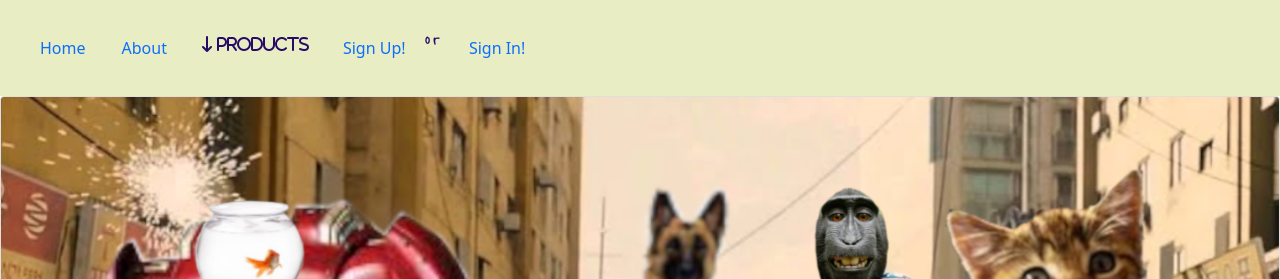
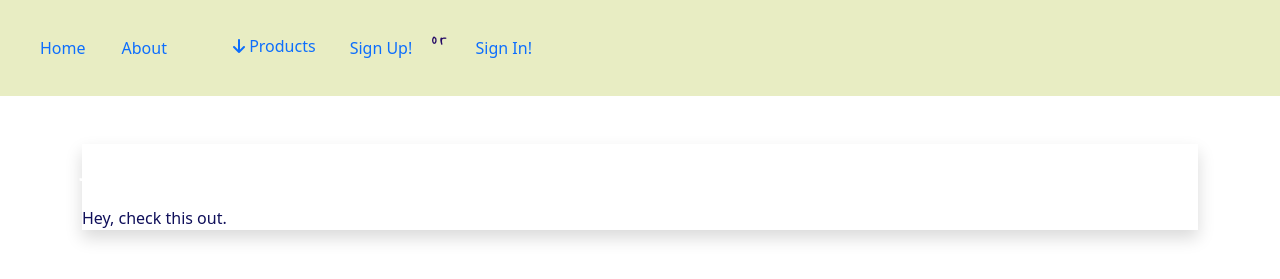
Before and after one commit to sarahlan/Petsandsuitss, a PHP site: page / in a window 1280 px wide. Shown: the top 279 px of the page. Run offline with PHP 8.4, Linux system fonts and the light colour scheme; some libraries are stand-ins or nearby versions.

Commit message:
awasxxqwd

```diff
--- a/index.php
+++ b/index.php
@@ -12,7 +12,7 @@
     <link rel="stylesheet" href="style.css">
     <link href="https://fonts.googleapis.com/css2?family=Reenie+Beanie&display=swap" rel="stylesheet">
     <script src="https://kit.fontawesome.com/7b6acd16b3.js" crossorigin="anonymous"></script>
-    <title>Document</title>
+    <title>Documents</title>
   </head>
 
 <body>
@@ -30,9 +30,14 @@
               </li>
 
 <!----------Dropdown----------->
+            <div class= "dropdown">
+              <ul class= "dropdown-arrow-down">
               <li class="nav-link nav-item-dropdown">
-                <a class="nav-link fa-solid fa-arrow-down-long dropdown-toggler" href="#" id="navbarDropdownMenuLink" role="button"
-                data-bs-toggle="dropdown" aria-expanded="false"> Products </a>
+                <a class="nav-link" href="#" id="navbarDropdownMenuLink" role="button"
+                data-bs-toggle="dropdown" aria-expanded="false">
+                <i class="fa-solid fa-arrow-down" id="arrow-down"></i>
+                <span> Products </span>
+                </a>
                 </li>
                 <ul class="dropdown-menu" aria-labelledby="navbarDropdownMenuLink">
                   <li><a class="dropdown-item" href="#">Dawg</a></li>
@@ -41,12 +46,17 @@
                   <li><a class="dropdown-item" href="#">Fizh</a></li>
                   <li><a class="dropdown-item" href="#">Monke</a></li>
                 </ul>
+                </ul>
+                </div>
 
-
+<!-------------------Sign in-------------->
                 <li class="nav-item nav-item-sign">
                   <a class="nav-link nav-item-2" href="#">Sign Up!</a>
                 </li>
+
                   <p class="or"> or </p>
+
+<!------------------Sign up-------------->
                 <li class="nav-item nav-item-sign">
                   <a class="nav-link nav-item-3" href="#">Sign In!</a>
                   </li>
@@ -58,14 +68,17 @@
 
 <!------End of Navbar------------------>
 
+<div class="container py-5">
+    <div class="jumbotron text-white jumbotron-image shadow" style="background-image: C:\Users\Sarah.Lancaster\Documents\GitHub\Petsandsuitss\images\grouppic.png">
+      <h2 class="mb-4">
+        Jumbotron with background image
+      </h2>
+      <p class="mb-4">
+        Hey, check this out.
+      </p>
 
-
-<!-----Card------->
-<div class="card">
-  <img src="grouppic.png" class="card-img-top" alt="...">
-  <div class="card-body">
+    </div>
   </div>
-</div>
 
 
 
@@ -75,24 +88,24 @@
   <div class="card">
     <img src="..." class="card-img-top" alt="...">
     <div class="card-body">
-      <h5 class="card-title">Card title</h5>
-      <p class="card-text">This is a wider card with supporting text below as a natural lead-in to additional content. This content is a little bit longer.</p>
+      <h5 class="card-title">Cad</h5>
+      <p class="card-text">Product 1</p>
       <p class="card-text"><small class="text-muted">Last updated 3 mins ago</small></p>
     </div>
   </div>
   <div class="card">
     <img src="..." class="card-img-top" alt="...">
     <div class="card-body">
-      <h5 class="card-title">Card title</h5>
-      <p class="card-text">This card has supporting text below as a natural lead-in to additional content.</p>
+      <h5 class="card-title">Dawg</h5>
+      <p class="card-text">Product 2</p>
       <p class="card-text"><small class="text-muted">Last updated 3 mins ago</small></p>
     </div>
   </div>
   <div class="card">
     <img src="..." class="card-img-top" alt="...">
     <div class="card-body">
-      <h5 class="card-title">Card title</h5>
-      <p class="card-text">This is a wider card with supporting text below as a natural lead-in to additional content. This card has even longer content than the first to show that equal height action.</p>
+      <h5 class="card-title">Bunni</h5>
+      <p class="card-text">Product 3</p>
       <p class="card-text"><small class="text-muted">Last updated 3 mins ago</small></p>
     </div>
   </div>
--- a/style.css
+++ b/style.css
@@ -1,5 +1,6 @@
 
 /*------Navbar-------*/
+
 .navbar-nav{
   padding: 10px;
 }
@@ -36,13 +37,26 @@
   text-align:left;
   margin-right: 10px;
 }
+
 .dropdown-toggler {
   padding: 10px;
   color: #250A66;
 }
 
+#navbarNavDropdown {
+  display:inline-block;
+}
+#arrow-down ~ span {
+  display:inline-block;
+}
+
 /*------End of Navbar-------*/
 
+.jumbotron-image {
+  background-position: center center;
+  background-repeat: no-repeat;
+  background-size: cover;
+}
 
 
 
```
